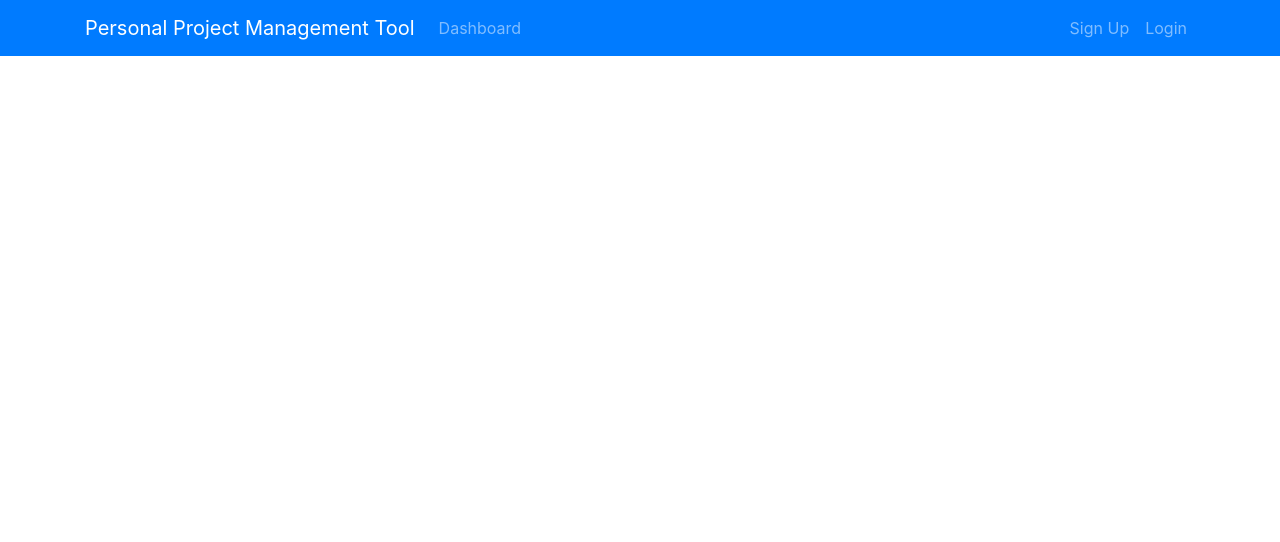
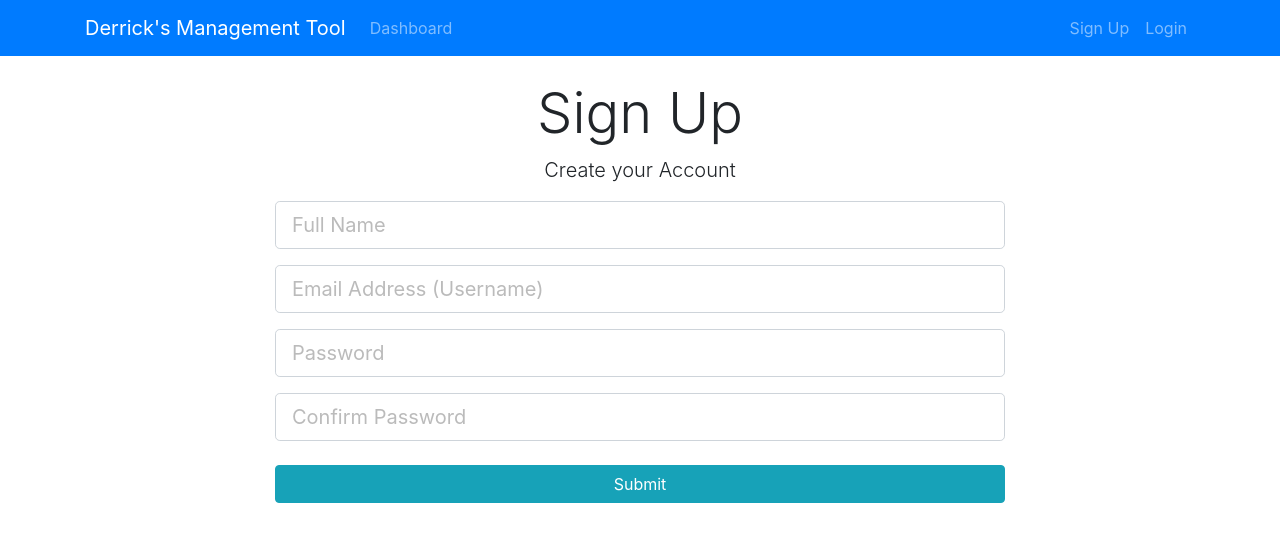
Before and after one commit to derrickhwang21/kanban, a React (Create React App) app in the folder kanban-react-client/: page /register in a window 1280 px wide. Shown: the top 542 px of the page. Built offline with nearby package versions, Linux system fonts and the light colour scheme.

Commit message:
successful react request to api registration

```diff
--- a/kanban-react-client/src/App.js
+++ b/kanban-react-client/src/App.js
@@ -11,6 +11,9 @@
 import ProjectBoard from './components/ProjectBoard/ProjectBoard';
 import AddProjectTask from './components/ProjectBoard/ProjectTasks/AddProjectTask';
 import UpdateProjectTask from "./components/ProjectBoard/ProjectTasks/UpdateProjectTask";
+import Landing from './components/Layout/Landing';
+import Register from './components/UserManagement/Register';
+import Login from './components/UserManagement/Login';
 
 class App extends Component {
   render() {
@@ -19,6 +22,18 @@
         <Router>
           <div className="App">
             <Header />
+            {
+              // Public Routes
+            }
+
+            <Route exact path="/" component = {Landing}/>
+            <Route exact path="/register" component = {Register}/>
+            <Route exact path="/login" component = {Login} />
+
+            {
+              // Private Routes
+            }
+
             <Route exact path="/dashboard" component={Dashboard}/>
             <Route exact path="/addProject" component={AddProject}/>
             <Route exact path="/updateProject/:id" component={UpdateProject}/>
--- /dev/null
+++ b/kanban-react-client/src/actions/securityActions.js
@@ -0,0 +1,18 @@
+import axios from "axios";
+import { GET_ERRORS } from "./types";
+
+export const createNewUser = (newUser, history) => async dispatch => {
+    try{
+        await axios.post("/api/users/register", newUser);
+        history.push("/login");
+        dispatch({
+            type: GET_ERRORS,
+            payload: {}
+        });
+    } catch (error){
+        dispatch({
+            type: GET_ERRORS,
+            payload: error.response.data
+        });
+    }
+};
--- a/kanban-react-client/src/actions/types.js
+++ b/kanban-react-client/src/actions/types.js
@@ -7,3 +7,5 @@
 export const GET_BACKLOG = "GET_BACKLOG";
 export const GET_PROJECT_TASK = "GET_PROJECT_TASK";
 export const DELETE_PROJECT_TASK = "DELETE_PROJECT_TASK";
+
+export const SET_CURRENT_USER = "SET_CURRENT_USER";
--- a/kanban-react-client/src/components/Layout/Header.js
+++ b/kanban-react-client/src/components/Layout/Header.js
@@ -1,13 +1,14 @@
-import React, {Component} from 'react'
+import React, {Component} from 'react';
+import {Link} from "react-router-dom";
 
 class Header extends Component {
     render() {
         return (
         <nav className="navbar navbar-expand-sm navbar-dark bg-primary mb-4">
         <div className="container">
-            <a className="navbar-brand" href="Dashboard.html">
-                Personal Project Management Tool
-            </a>
+            <Link className="navbar-brand" to="/">
+                Derrick's Management Tool
+            </Link>
             <button className="navbar-toggler" type="button" data-toggle="collapse" data-target="#mobile-nav">
                 <span className="navbar-toggler-icon" />
             </button>
@@ -15,22 +16,22 @@
             <div className="collapse navbar-collapse" id="mobile-nav">
                 <ul className="navbar-nav mr-auto">
                     <li className="nav-item">
-                        <a className="nav-link" href="/dashboard">
+                        <Link className="nav-link" to="/dashboard">
                             Dashboard
-                        </a>
+                        </Link>
                     </li>
                 </ul>
 
                 <ul className="navbar-nav ml-auto">
                     <li className="nav-item">
-                        <a className="nav-link " href="register.html">
+                        <Link className="nav-link" to="/register">
                             Sign Up
-                        </a>
+                        </Link>
                     </li>
                     <li className="nav-item">
-                        <a className="nav-link" href="login.html">
+                        <Link className="nav-link" to="/login">
                             Login
-                        </a>
+                        </Link>
                     </li>
                 </ul>
             </div>
--- /dev/null
+++ b/kanban-react-client/src/components/Layout/Landing.js
@@ -0,0 +1,32 @@
+import React, { Component } from 'react';
+import {Link} from 'react-router-dom';
+
+class Landing extends Component {
+  render() {
+    return (
+        <div className="landing">
+        <div className="light-overlay landing-inner text-dark">
+            <div className="container">
+                <div className="row">
+                    <div className="col-md-12 text-center">
+                        <h1 className="display-3 mb-4">Derrick's Own Kanban Tool</h1>
+                        <p className="lead">
+                            Create your account to join active projects or start you own
+                        </p>
+                        <hr />
+                        <Link className="btn btn-lg btn-primary mr-2" to="/register">
+                            Sign Up
+                        </Link>
+                        <Link className="btn btn-lg btn-secondary mr-2" to="/login">
+                            Login
+                        </Link>
+                    </div>
+                </div>
+            </div>
+        </div>
+    </div>
+    )
+  }
+}
+
+export default Landing;
--- /dev/null
+++ b/kanban-react-client/src/components/UserManagement/Login.js
@@ -0,0 +1,28 @@
+import React, { Component } from 'react'
+
+class Login extends Component {
+  render() {
+    return (
+        <div className="login">
+        <div className="container">
+            <div className="row">
+                <div className="col-md-8 m-auto">
+                    <h1 className="display-4 text-center">Log In</h1>
+                    <form action="dashboard.html">
+                        <div className="form-group">
+                            <input type="email" className="form-control form-control-lg" placeholder="Email Address" name="email" />
+                        </div>
+                        <div className="form-group">
+                            <input type="password" className="form-control form-control-lg" placeholder="Password" name="password" />
+                        </div>
+                        <input type="submit" className="btn btn-info btn-block mt-4" />
+                    </form>
+                </div>
+            </div>
+        </div>
+    </div>
+    )
+  }
+}
+
+export default Login;
--- /dev/null
+++ b/kanban-react-client/src/components/UserManagement/Register.js
@@ -0,0 +1,104 @@
+import React, { Component } from 'react';
+import { createNewUser } from '../../actions/securityActions';
+import PropTypes from "prop-types";
+import { connect } from "react-redux";
+import classnames from "classnames";
+
+class Register extends Component {
+
+    constructor(){
+        super();
+
+        this.state = {
+            username: "",
+            fullName: "",
+            password: "",
+            confirmPassword: "",
+            errors: {}
+        };
+        this.onChange = this.onChange.bind(this);
+        this.onSubmit = this.onSubmit.bind(this);
+    }
+
+    onSubmit(e){
+        e.preventDefault();
+        const newUser = {
+            username: this.state.username,
+            fullName: this.state.fullName,
+            password: this.state.password,
+            confirmPassword: this.state.confirmPassword
+        }
+
+        this.props.createNewUser(newUser, this.props.history);
+    }
+
+    onChange(e){
+        this.setState({[e.target.name]:e.target.value})
+    }
+
+  render() {
+    return (
+        <div className="register">
+        <div className="container">
+            <div className="row">
+                <div className="col-md-8 m-auto">
+                    <h1 className="display-4 text-center">Sign Up</h1>
+                    <p className="lead text-center">Create your Account</p>
+                    <form onSubmit={this.onSubmit}>
+                        <div className="form-group">
+                            <input
+                                type="text"
+                                className="form-control form-control-lg"
+                                placeholder="Full Name"
+                                name="fullName"
+                                value={this.state.fullName}
+                                onChange ={this.onChange} />
+                        </div>
+                        <div className="form-group">
+                            <input
+                                type="text"
+                                className="form-control form-control-lg"
+                                placeholder="Email Address (Username)"
+                                name="username"
+                                value={this.state.username}
+                                onChange ={this.onChange} />
+
+                        </div>
+                        <div className="form-group">
+                            <input
+                                type="password"
+                                className="form-control form-control-lg"
+                                placeholder="Password"
+                                name="password"
+                                value={this.state.password}
+                                onChange ={this.onChange} />
+                        </div>
+                        <div className="form-group">
+                            <input
+                                type="password"
+                                className="form-control form-control-lg"
+                                placeholder="Confirm Password"
+                                name="confirmPassword"
+                                value={this.state.confirmPassword}
+                                onChange ={this.onChange} />
+                        </div>
+                        <input type="submit" className="btn btn-info btn-block mt-4" />
+                    </form>
+                </div>
+            </div>
+        </div>
+    </div>
+    )
+  }
+}
+
+Register.propTypes = {
+    createNewUser: PropTypes.func.isRequired,
+    errors: PropTypes.object.isRequired
+};
+
+const mapStateToProps = state => ({
+    errors: state.errors
+});
+
+export default connect(mapStateToProps, {createNewUser})(Register);
```
Also changed, not shown: 1 other file (tests, documents, lock files or other folders).
